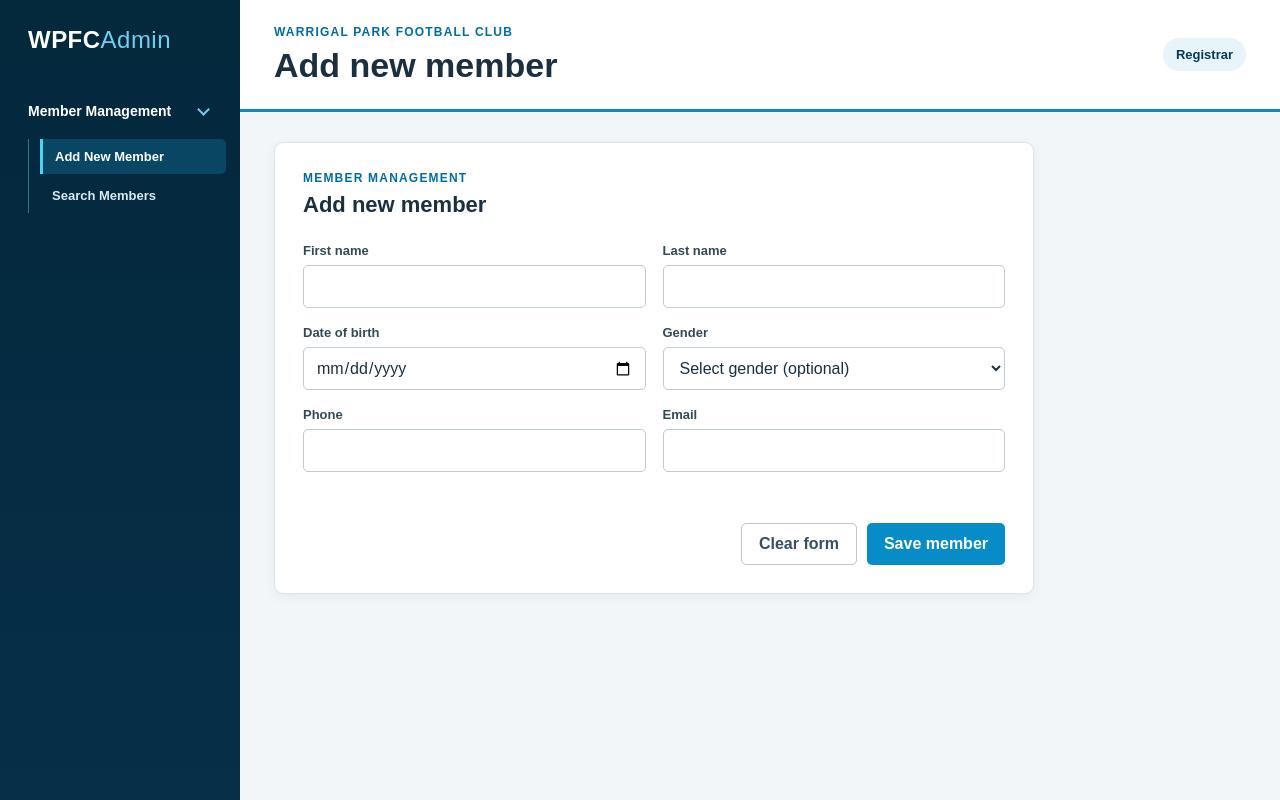
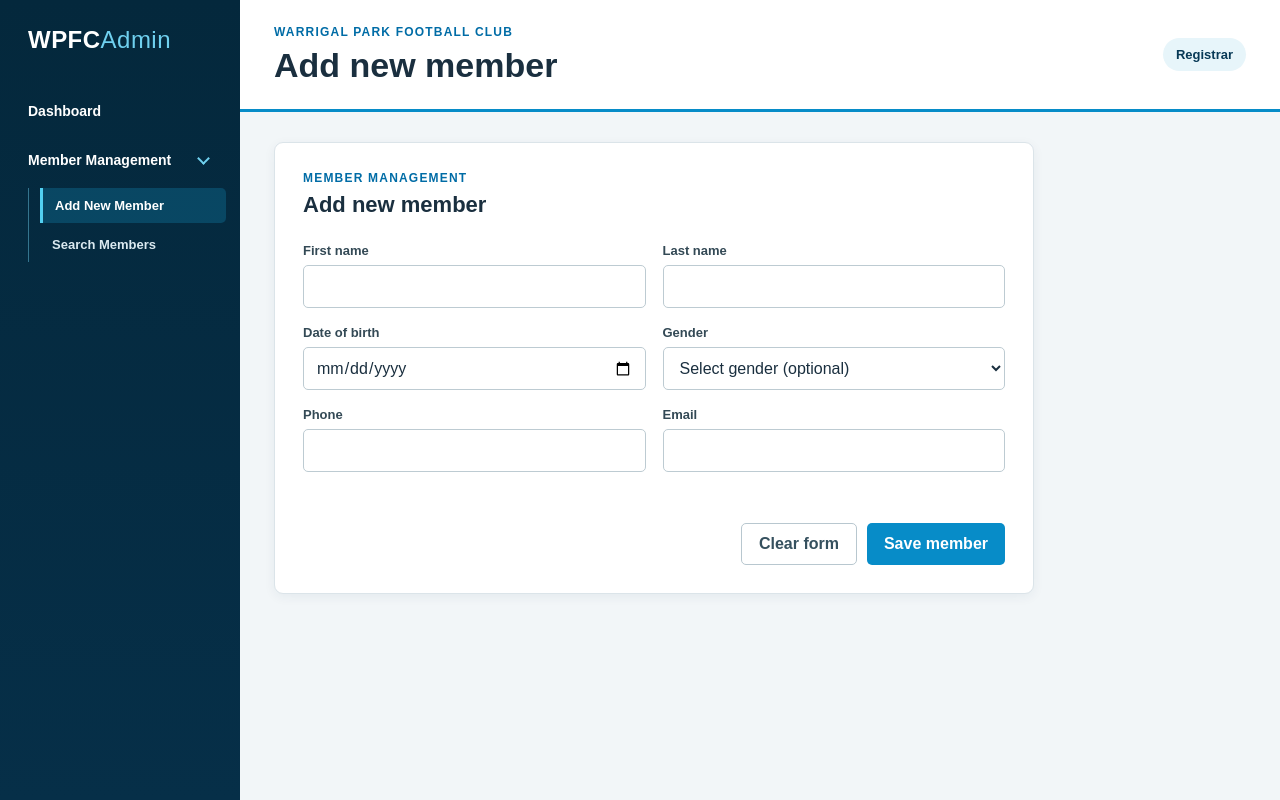
Before and after one commit to jejwon/case-6, a plain HTML site: page member/index.html in a window 1280 px wide. Drawn offline with Linux system fonts and the light colour scheme.

Commit message:
Add dashboard to nav

```diff
--- a/guardian/style.css
+++ b/guardian/style.css
@@ -128,6 +128,29 @@ body {
 .nav-subitem.active {
   border-left: 3px solid #52d0f1;
   border-radius: 0 5px 5px 0;
+}
+
+.nav-group-link {
+  display: block;
+  padding: 13px 14px;
+  border-radius: 6px;
+  color: var(--white);
+  font-size: 14px;
+  font-weight: 800;
+  text-decoration: none;
+}
+
+.nav-group-link:hover,
+.nav-group-link:focus-visible,
+.nav-group-link.active {
+  background: rgba(20, 156, 207, .25);
+  color: var(--white);
+  outline: none;
+}
+
+.nav-group-link.active {
+  border-left: 3px solid #52d0f1;
+  border-radius: 0 6px 6px 0;
 }
 
 /* Main content */
--- a/member/index.html
+++ b/member/index.html
@@ -11,6 +11,8 @@
       <aside class="sidebar" aria-label="Main navigation">
         <a class="brand" href="#top">WPFC<span>Admin</span></a>
         <nav>
+          <a class="nav-group-link" href="../index.html">Dashboard</a>
+
           <button class="nav-group-toggle" type="button" aria-expanded="true" aria-controls="member-management-menu">
             Member Management
           </button>
--- a/member/style.css
+++ b/member/style.css
@@ -93,6 +93,29 @@ body {
 .nav-subitem { display: block; padding: 10px 12px; border-radius: 5px; color: #dbeaf1; font-size: 13px; font-weight: 700; text-decoration: none; }
 .nav-subitem:hover, .nav-subitem:focus-visible, .nav-subitem.active { background: rgba(20, 156, 207, .25); color: var(--white); outline: none; }
 .nav-subitem.active { border-left: 3px solid #52d0f1; border-radius: 0 5px 5px 0; }
+
+.nav-group-link {
+  display: block;
+  padding: 13px 14px;
+  border-radius: 6px;
+  color: var(--white);
+  font-size: 14px;
+  font-weight: 800;
+  text-decoration: none;
+}
+
+.nav-group-link:hover,
+.nav-group-link:focus-visible,
+.nav-group-link.active {
+  background: rgba(20, 156, 207, .25);
+  color: var(--white);
+  outline: none;
+}
+
+.nav-group-link.active {
+  border-left: 3px solid #52d0f1;
+  border-radius: 0 6px 6px 0;
+}
 
 .main-content { width: min(1180px, 100%); margin: 0 auto; padding: 0 34px 46px; }
 
```
Also changed, not shown: guardian/index.html (+2 -0 lines), index.html (+2 -0 lines), member/search.html (+1 -0 lines).
